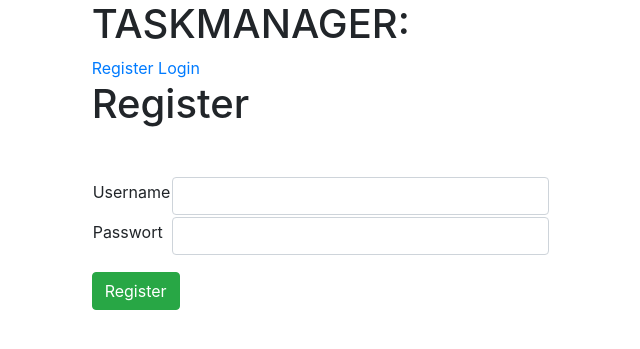
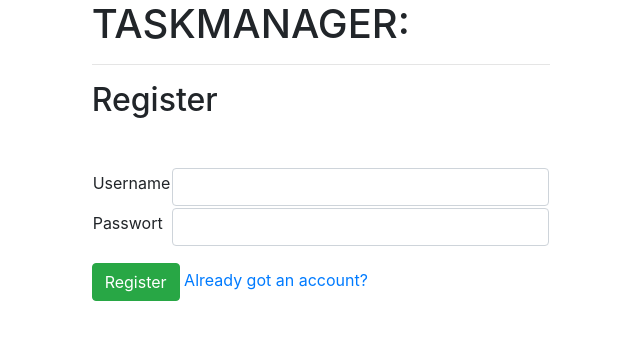
Before and after one commit to flischewski1/scc-webservice, a Flask app: page /register in a window 1280 px wide. Shown: the top 349 px of the page, without its empty margins (335-975 px from the left). Run offline with Flask 2, Linux system fonts and the light colour scheme; some libraries are stand-ins or nearby versions.

Commit message:
Ordentliche Registration

```diff
--- a/client/app/templates/register.html
+++ b/client/app/templates/register.html
@@ -14,15 +14,14 @@
 
     </head>
     <body>
-    <div class="container-fluid">
+       <div class="container-fluid">
         <div class="row">
             <div class="col-md-4"></div>
         <div>
             <h1>TASKMANAGER:</h1>
-            <a href="/register">Register</a>
-            <a href="/login">Login</a>
 
-        <h1> Register </h1>
+        <hr>
+        <h2> Register </h2>
         <div>
               <div class="col-2-sm">
             <form action="{{ url_for('add_user') }}" method="post">
@@ -50,6 +49,7 @@
                 </table>
                 </div>
                 <button type="submit" class="btn btn-success">Register</button>
+                <a href="/login">Already got an account?</a>
             </form>
         </div>
         </div>
@@ -62,5 +62,7 @@
 
 
 
+
+
     </body>
 </html>
```
